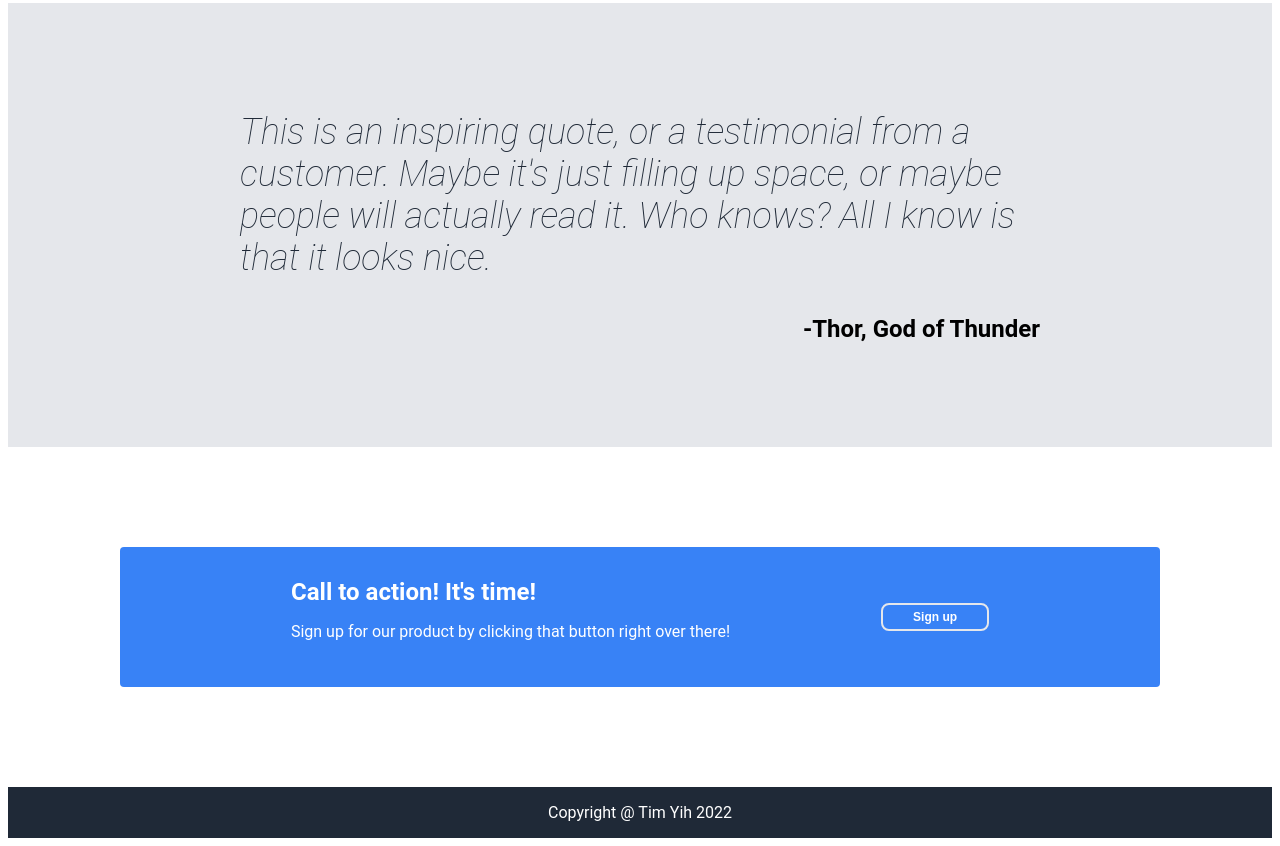
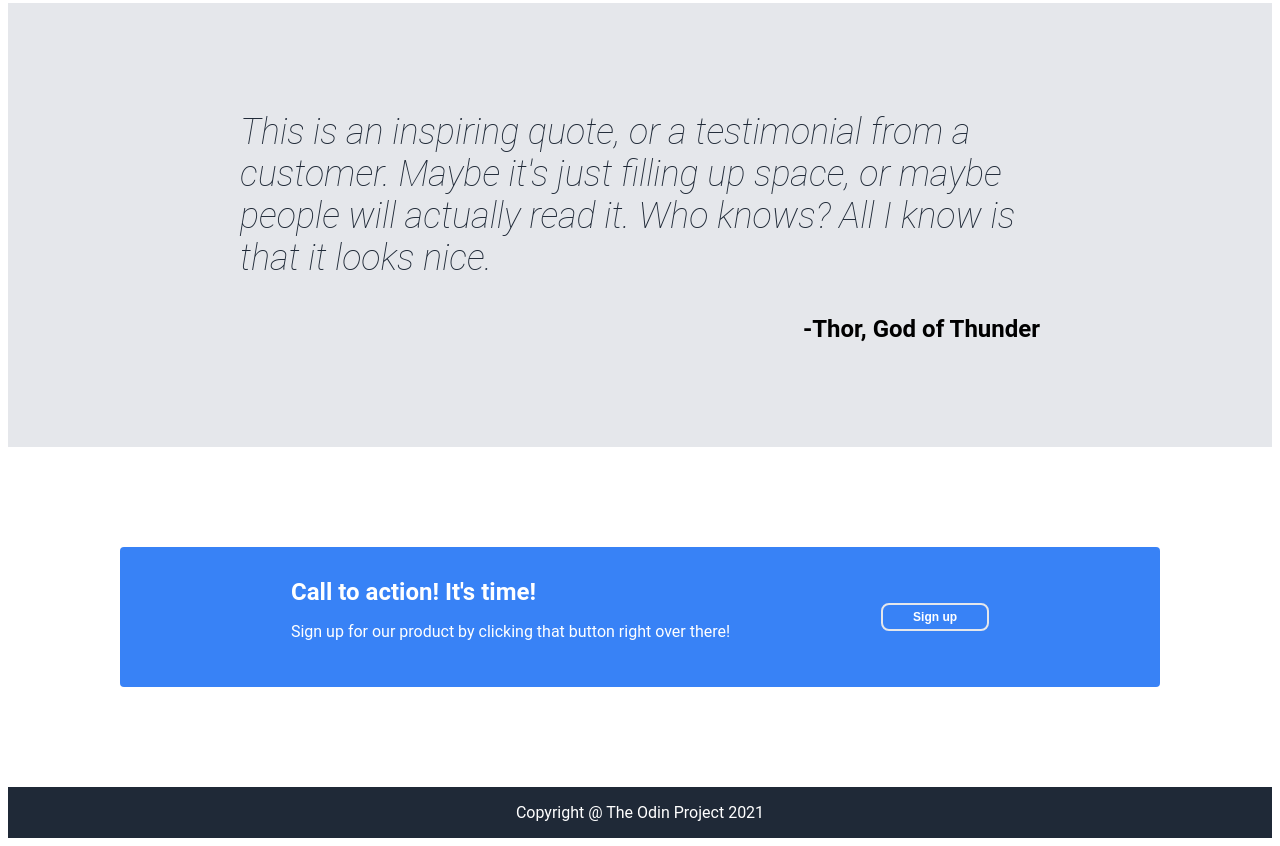
Before and after one commit to timyih/landing-page, a plain HTML site: page index.html in a window 1280 px wide. Shown: the part 979-1825 px from the top of the page. Drawn offline with Linux system fonts and the light colour scheme.

Commit message:
Fix copyright to The Odin Project

```diff
--- a/index.html
+++ b/index.html
@@ -61,7 +61,7 @@
         </div>
     </div>
     <div class="footer">
-        <p>Copyright @ Tim Yih 2022</p>
+        <p>Copyright @ The Odin Project 2021</p>
     </div>
 </body>
 </html>
```
